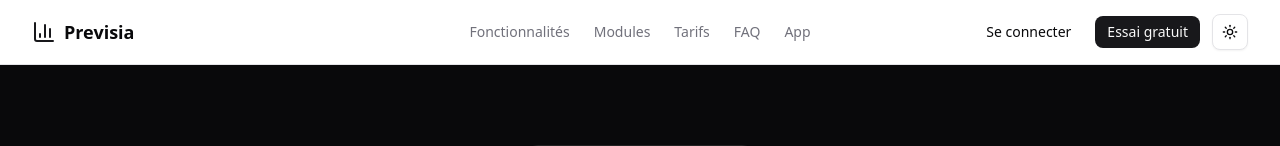
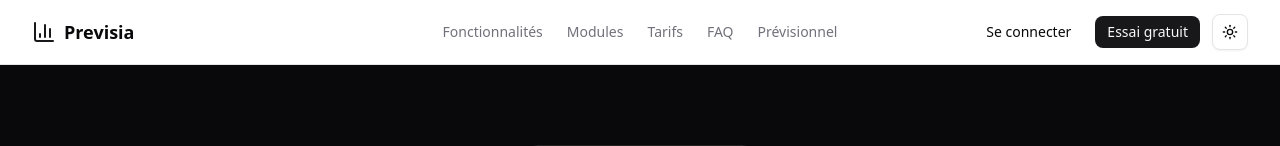
Before and after one commit to Ax-07/previsionnel_financier-app, a Next.js app: page / in a window 1280 px wide. Shown: the top 146 px of the page. Built offline with nearby package versions, Linux system fonts and the light colour scheme.

Commit message:
Mise à jour du lien de navigation pour remplacer "App" par "Prévisionnel"

```diff
--- a/src/components/layout/navbar.tsx
+++ b/src/components/layout/navbar.tsx
@@ -13,7 +13,7 @@ const navLinks = [
   { label: "Modules", href: "#modules" },
   { label: "Tarifs", href: "#tarifs" },
   { label: "FAQ", href: "#faq" },
-  { label: "App", href: "/app"}
+  { label: "Prévisionnel", href: "/previsionnel"}
 ];
 
 export default function Navbar() {
```
